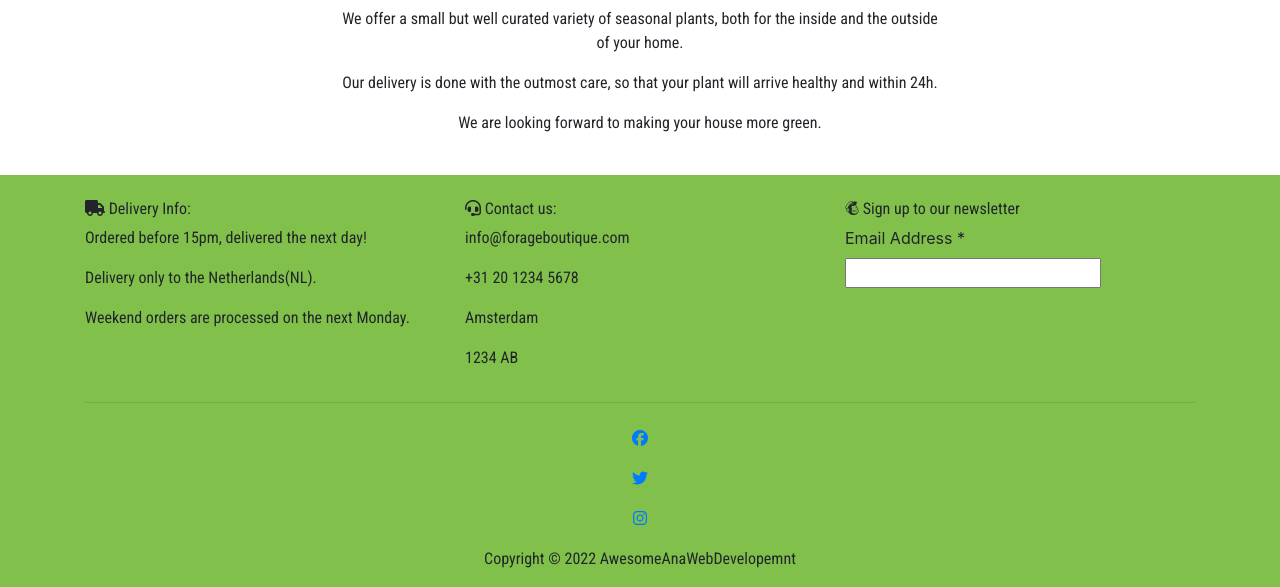
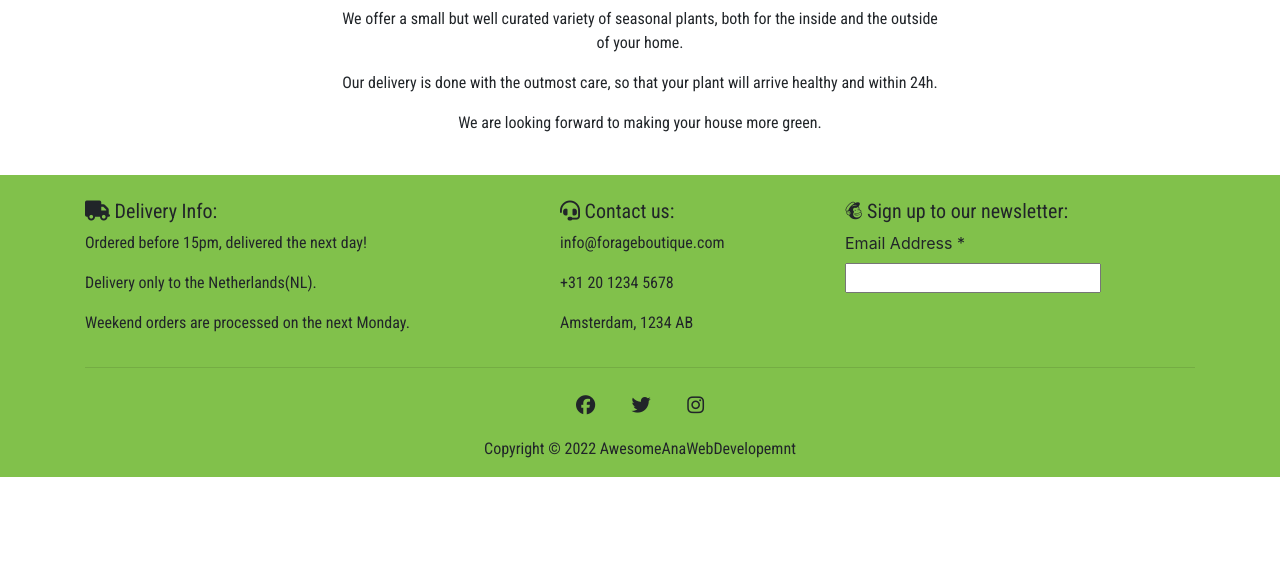
Before and after one commit to anabramos/forageboutique, a Django app: page / in a window 1280 px wide. Shown: the part 800-1387 px from the top of the page. After the commit the page ends 1277 px from the top, so only its background shows below. Run offline with Django 3.2, Linux system fonts and the light colour scheme; some libraries are stand-ins or nearby versions.

Commit message:
Style footer

```diff
--- a/static/css/style.css
+++ b/static/css/style.css
@@ -9,9 +9,8 @@ h1, h2, .logo {
     font-family: 'Pangolin', cursive;
 }
 
-a {
-    text-decoration: none;
-    color: inherit;
+h3, h4, h5, h6, {
+    font-weight: 800;
 }
 
 /* General Color Styling */
@@ -44,3 +43,19 @@ a {
     min-height: 70vh;
     position: relative;
 }
+
+/* Social Icons Styling */
+
+.social-icons {
+    font-size:larger;
+}
+
+.social-link {
+    text-decoration: none;
+    color: inherit;
+}
+
+.social-link:hover, .social-link:focus, .social-link:active {
+    text-decoration: none;
+    color: #ECBA82;
+}
--- a/templates/base.html
+++ b/templates/base.html
@@ -88,23 +88,22 @@
             <div class="container my-4">
                 <div class="row footer-row">
                     <!-- delivery information -->
-                    <div class="col-xs-6 col-md-4">
-                        <h6><i class="fas fa-solid fa-truck"></i> Delivery Info:</h6>
+                    <div class="col-xs-6 col-md-5">
+                        <h5><i class="fas fa-solid fa-truck"></i> Delivery Info:</h5>
                         <p>Ordered before 15pm, delivered the next day!</p>
                         <p>Delivery only to the Netherlands(NL).</p>
                         <p>Weekend orders are processed on the next Monday.</p>
                     </div>
                     <!-- contact details -->
-                    <div class="col-xs-6 col-md-4">
-                        <h6><i class="fas fa-solid fa-headset"></i> Contact us:</h6>
+                    <div class="col-xs-6 col-md-3">
+                        <h5><i class="fas fa-solid fa-headset"></i> Contact us:</h5>
                         <p>info@forageboutique.com</p>
                         <p>+31 20 1234 5678</p>
-                        <p>Amsterdam</p>
-                        <p>1234 AB</p>
+                        <p>Amsterdam, 1234 AB</p>
                     </div>
                     <!-- newsletter -->
                     <div class="col-xs-6 col-md-4">
-                        <h6><i class="fab fa-brands fa-mailchimp"></i> Sign up to our newsletter</h6>
+                        <h5><i class="fab fa-brands fa-mailchimp"></i> Sign up to our newsletter:</h5>
                         <form method="post">
                             <div>
                                 <label>Email Address <span>*</span></label>
@@ -119,15 +118,15 @@
                 <div class="row text-center">
                     <!-- social media links -->
                     <div class="col-12">
-                        <div class="list-group-horizontal text-center">
-                            <p class="mx-3">
-                                <a class="facebook" href="https://www.facebook.com/" target="_blank"><i class="fab fa-brands fa-facebook"></i></a>
+                        <div class="text-center">
+                            <p class="d-inline-block mx-3 social-icons">
+                                <a class="social-link" href="https://www.facebook.com/" target="_blank"><i class="fab fa-brands fa-facebook"></i></a>
                             </p>
-                            <p class="mx-3">
-                                <a class="twitter" href="https://twitter.com/?lang=en" target="_blank"><i class="fab fa-brands fa-twitter"></i></a>
+                            <p class="d-inline-block mx-3 social-icons">
+                                <a class="social-link" href="https://twitter.com/?lang=en" target="_blank"><i class="fab fa-brands fa-twitter"></i></a>
                             </p>
-                            <p class="mx-3">
-                                <a class="instagram" href="https://www.instagram.com/" target="_blank"><i class="fab fa-brands fa-instagram"></i></a>
+                            <p class="d-inline-block mx-3 social-icons">
+                                <a class="social-link" href="https://www.instagram.com/" target="_blank"><i class="fab fa-brands fa-instagram"></i></a>
                             </p>
                         </div>
                     </div>
```
